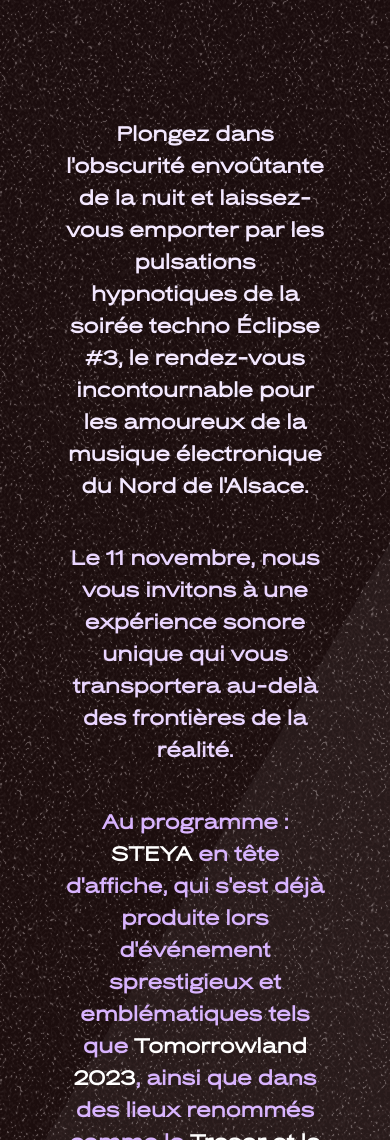
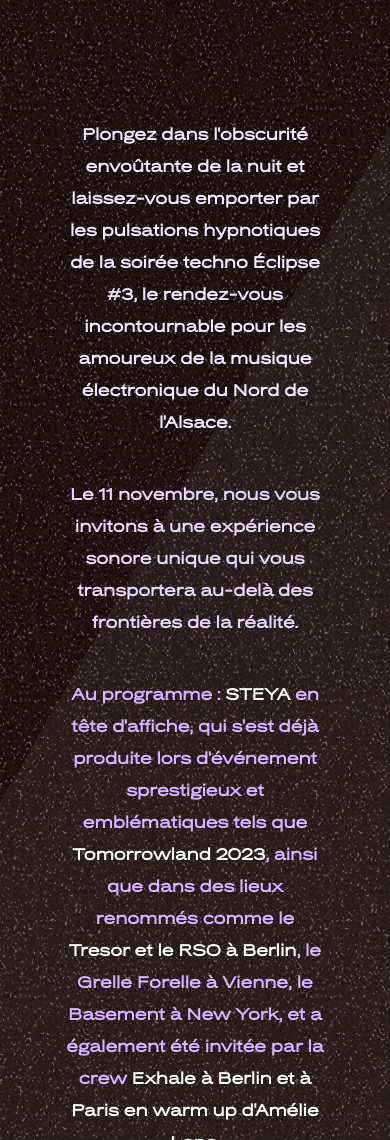
Before and after one commit to Jerome-Rauch/Jerome-Rauch, a plain HTML site: page index.html in a window 390 px wide. Shown: the part 860-2000 px from the top of the page. Drawn offline with nearby package versions, Linux system fonts and the light colour scheme.

Commit message:
modif taille

```diff
--- a/index.html
+++ b/index.html
@@ -55,7 +55,7 @@
         <div class="absolute inset-y-0 right-1/2 -z-10 mr-16 w-[200%] origin-bottom-left skew-x-[-30deg] bg-white shadow-xl shadow-indigo-600/10 ring-1 ring-indigo-50 sm:mr-28 lg:mr-0 xl:mr-16 xl:origin-center opacity-5"></div>
         <div class="mx-auto">
           <figure class="mt-10">
-            <blockquote class="text-center text-xl font-semibold leading-8 sm:text-2xl sm:leading-9">
+            <blockquote class="text-center font-semibold leading-8 sm:text-2xl sm:leading-9">
               <p class="m-10 text-purple-100">Plongez dans l'obscurité envoûtante de la nuit et laissez-vous emporter par les pulsations hypnotiques de la soirée techno Éclipse #3, le rendez-vous incontournable pour les amoureux de la musique électronique du Nord de l'Alsace.
                 <p class="m-10 text-purple-200">Le 11 novembre, nous vous invitons à une expérience sonore unique qui vous transportera au-delà des frontières de la réalité.</p>
                 <p class="m-10 text-purple-300">Au programme : <span class="text-white font-bold">STEYA</span> en tête d'affiche, qui s'est déjà produite lors d'événement sprestigieux et emblématiques tels que <span class="text-white font-bold">Tomorrowland 2023</span>, ainsi que dans des lieux renommés comme le <span class="text-white font-bold">Tresor et le RSO à Berlin</span>, le Grelle Forelle à Vienne, le Basement à New York, et a également été invitée par la crew <span class="text-white font-bold">Exhale à Berlin et à Paris en warm up d'Amélie Lens.</span></p>
```
